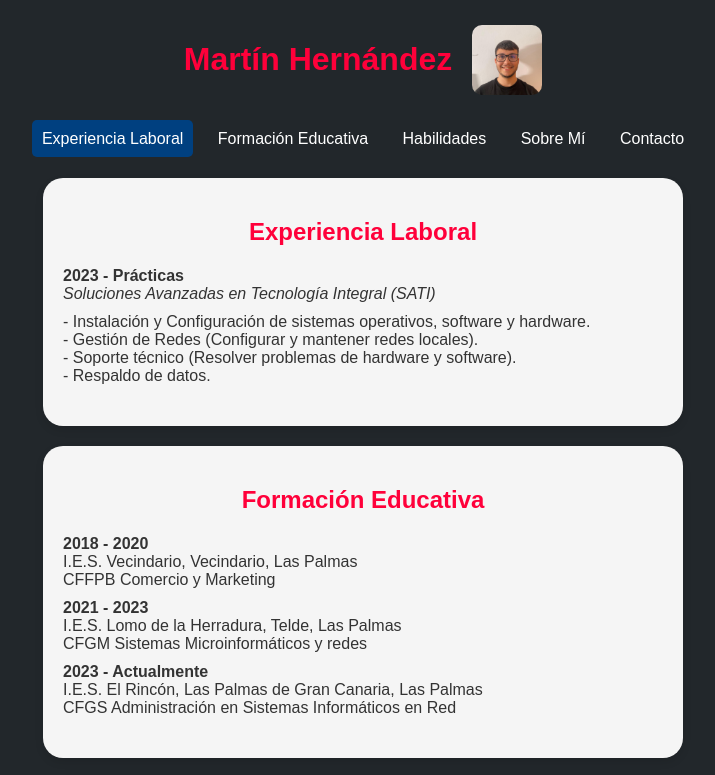
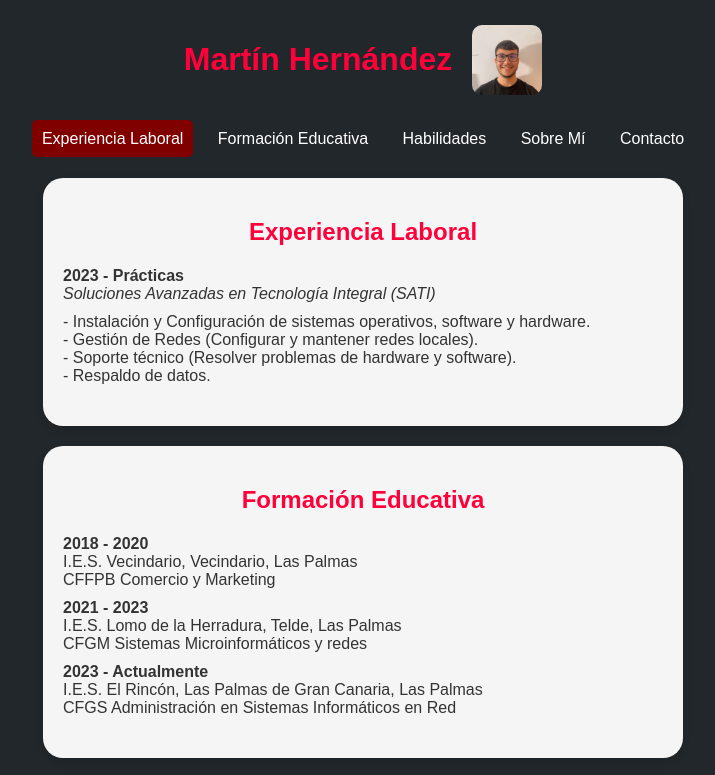
Before and after one commit to MartinHR3/MartinHernandez, a plain HTML site: page index.html in a window 1280 px wide. In both pictures the pointer is over the link "Experiencia Laboral". Shown: the top 775 px of the page, without its empty margins (277-992 px from the left). Drawn offline with Linux system fonts and the light colour scheme.

Commit message:
Update index.html

```diff
--- a/index.html
+++ b/index.html
@@ -55,7 +55,7 @@ nav a {
 
 nav a:hover {
     color: #fff;
-    background-color: #004080; /* Azul más oscuro al hacer hover */
+    background-color: #800000; /* Azul más oscuro al hacer hover */
     text-decoration: none;
 }
 
```
